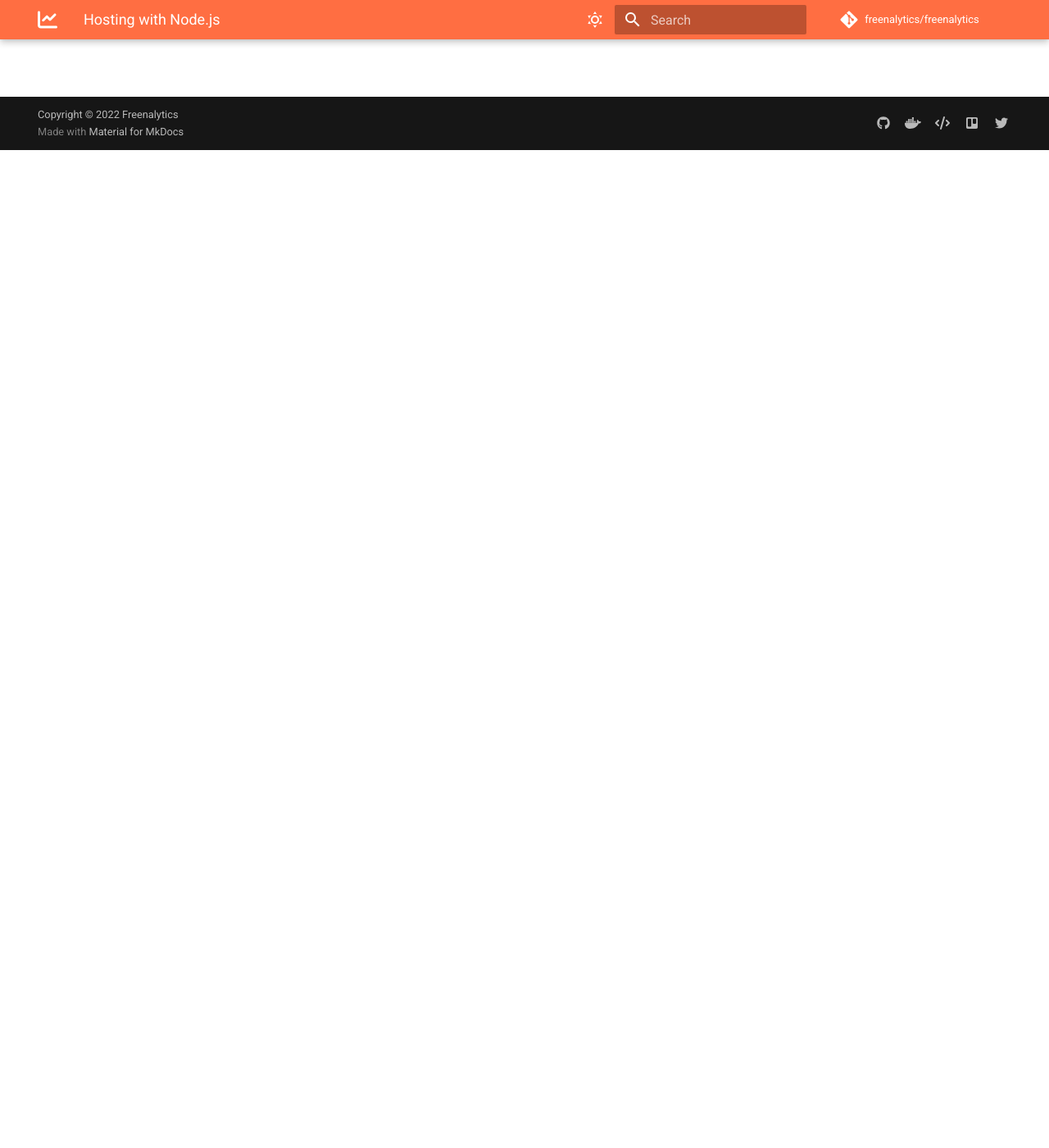
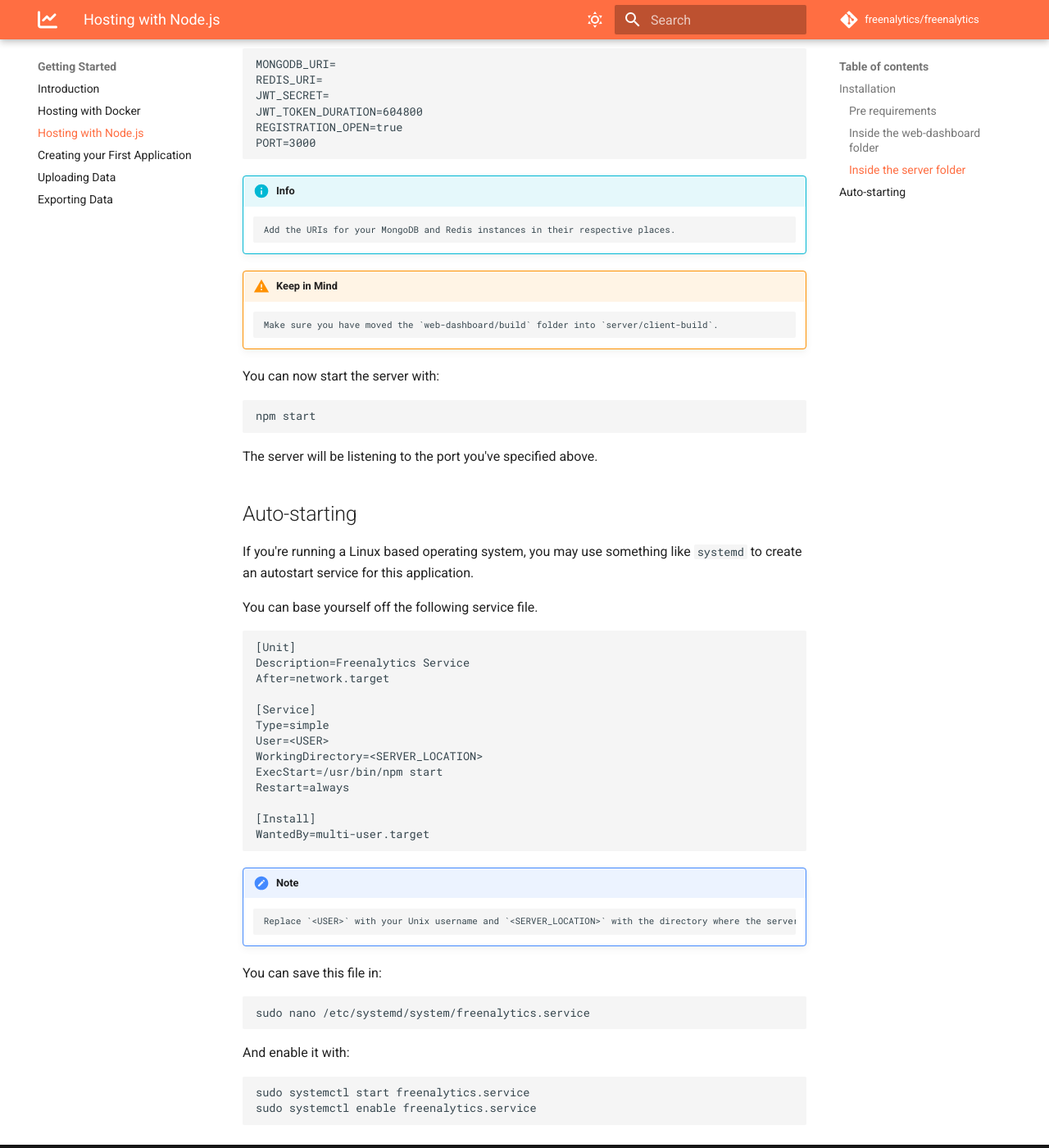
Before and after one commit to freenalytics/documentation, an MkDocs documentation site: the page built from docs/getting-started/node-hosting.md, in a window 1280 px wide and 1400 px high, scrolled down 1217 px. Shown: the whole window at 82% size. Built offline with MkDocs 1.6.1 and Material for MkDocs 9.7.7, drawn with Linux system fonts in a browser that asks for light colours; comment, search, counter and statistics services are not loaded; some of the changed text lies outside the part shown.

Commit message:
Created node hosting page.

````diff
--- a/docs/getting-started/node-hosting.md
+++ b/docs/getting-started/node-hosting.md
@@ -1,2 +1,115 @@
+# Manual Hosting with Node.js
+
+The recommended way to host this application is through [Docker](./docker-hosting.md), follow this guide if for some reason you do not want to use Docker.
+
+Keep in mind that this guide assumes you have a [MongoDB](https://www.mongodb.com/) and [Redis](https://redis.io/) instances ready to use.
+
+## Installation
+
+### Pre requirements
+
+First, make sure you're running at least [Node v16.15.1](https://nodejs.org/en/).
+
+Clone this repository:
+
+```text
+git clone https://github.com/freenalytics/freenalytics
+```
+
+### Inside the `web-dashboard` folder
+
+Install the dependencies:
+
+```text
+npm ci
+```
+
+And build the application:
+
+```text
+npm run build
+```
+
+This will create a folder named `build`. You need to move this folder into the `server` folder
+and rename it to `client-build`.
+
+```text
+mv build ../server/client-build
+```
+
+### Inside the `server` folder
+
+Install the dependencies:
+
+```text
+npm ci
+```
+
+And build the server:
+
+```text
+npm run build
+```
+
+Create a file named `.env` and add the following configuration:
+
+```text
+MONGODB_URI=
+REDIS_URI=
+JWT_SECRET=
+JWT_TOKEN_DURATION=604800
+REGISTRATION_OPEN=true
+PORT=3000
+```
+
 !!! info
-    Under construction. If you wish to track this project's progress check out the [Trello board](https://trello.com/b/oDg8aD7n).
+        Add the URIs for your MongoDB and Redis instances in their respective places.
+
+!!! warning "Keep in Mind"
+        Make sure you have moved the `web-dashboard/build` folder into `server/client-build`.
+
+You can now start the server with:
+
+```text
+npm start
+```
+
+The server will be listening to the port you've specified above.
+
+## Auto-starting
+
+If you're running a Linux based operating system, you may use something like `systemd` to create an autostart service for this application.
+
+You can base yourself off the following service file.
+
+```text
+[Unit]
+Description=Freenalytics Service
+After=network.target
+
+[Service]
+Type=simple
+User=<USER>
+WorkingDirectory=<SERVER_LOCATION>
+ExecStart=/usr/bin/npm start
+Restart=always
+
+[Install]
+WantedBy=multi-user.target
+```
+
+!!! note
+        Replace `<USER>` with your Unix username and `<SERVER_LOCATION>` with the directory where the server is located (the `server` folder).
+
+You can save this file in:
+
+```text
+sudo nano /etc/systemd/system/freenalytics.service
+```
+
+And enable it with:
+
+```text
+sudo systemctl start freenalytics.service
+sudo systemctl enable freenalytics.service
+```
````
